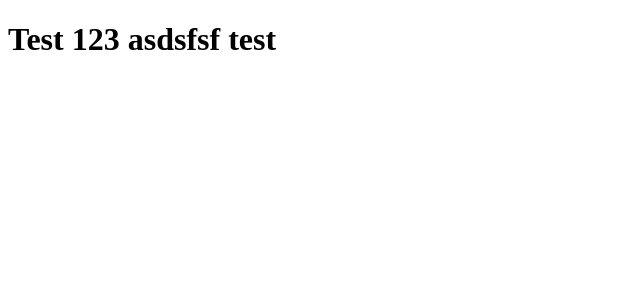
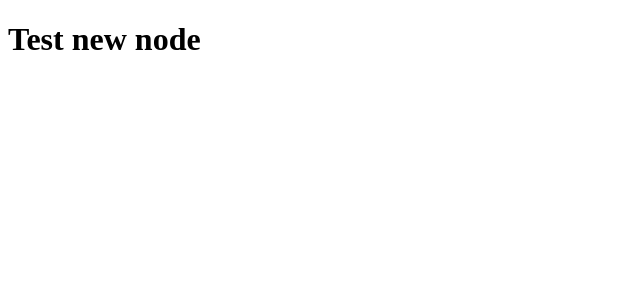
Before and after one commit to dean131/kursi-roda-front-end, a Nuxt app: page / in a window 1280 px wide. Shown: the top 300 px of the page, without its empty margins (0-640 px from the left). Built offline with nearby package versions, Linux system fonts and the light colour scheme.

Commit message:
update homepage title to "Test new node"

```diff
--- a/app.vue
+++ b/app.vue
@@ -1,5 +1,5 @@
 <template>
     <div>
-        <h1>Test 123 asdsfsf test</h1>
+        <h1>Test new node</h1>
     </div>
 </template>
```
